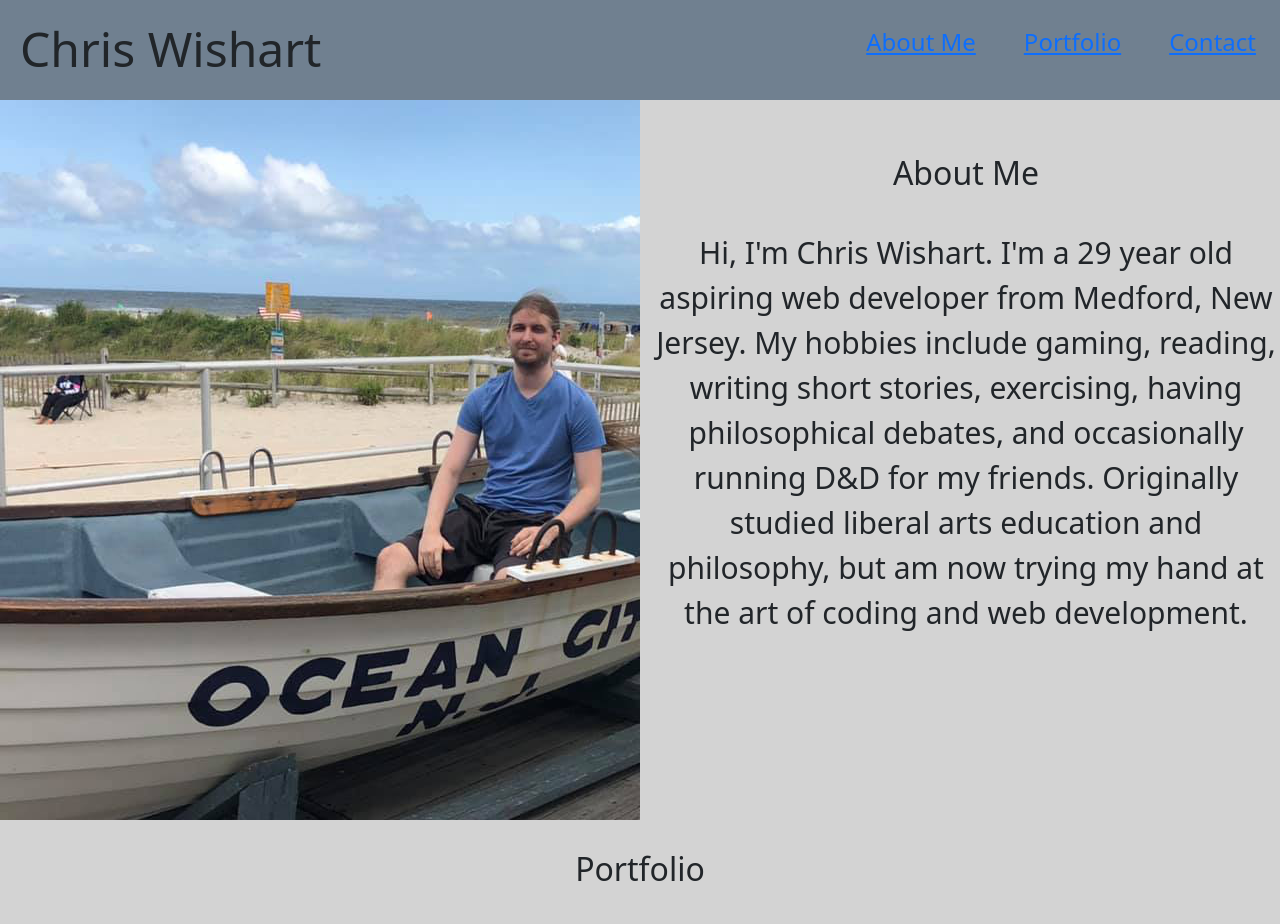
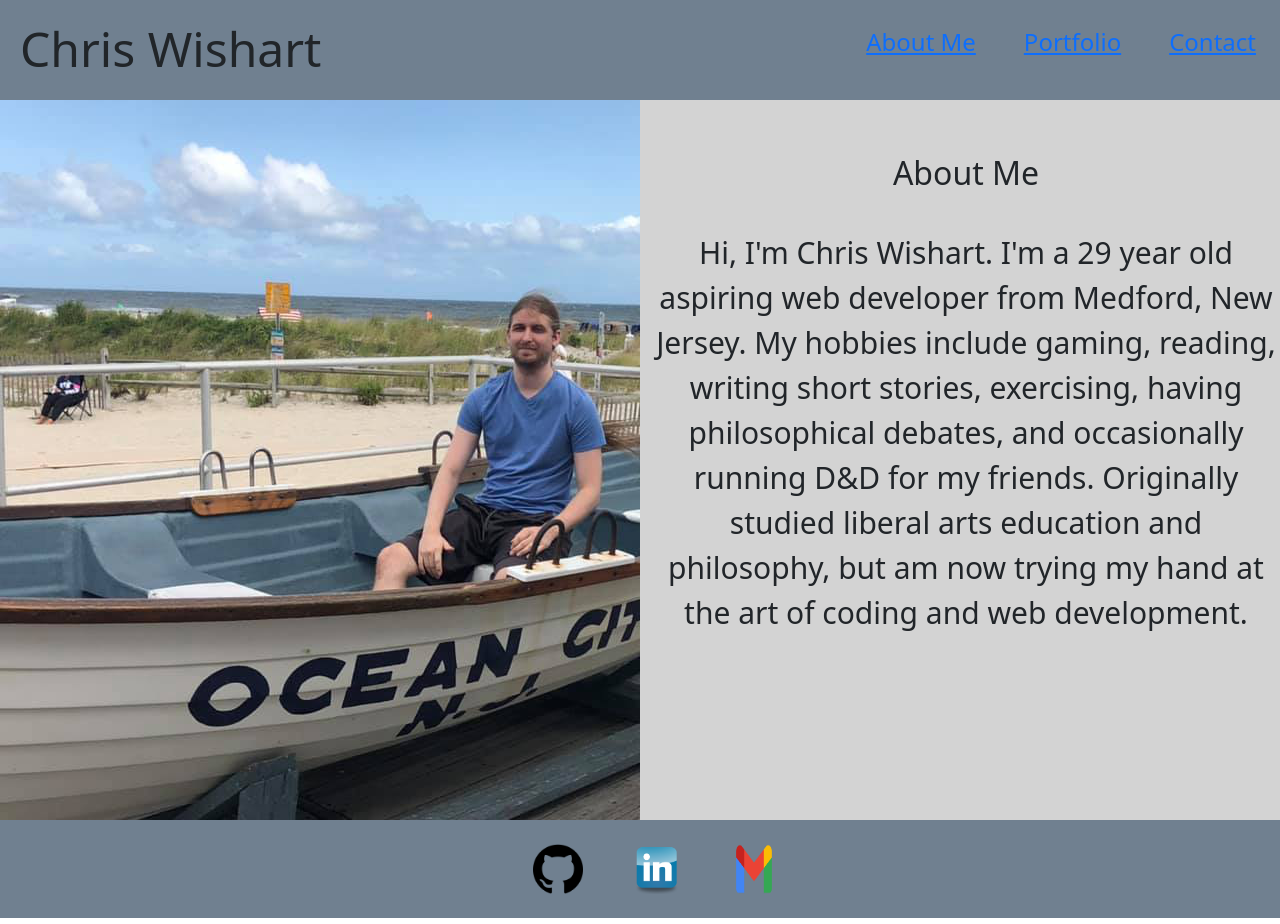
Before and after one commit to Cwishart203/React-Portfolio, a React (Create React App) app: page / in a window 1280 px wide. Shown: the top 924 px of the page. Built offline with nearby package versions, Linux system fonts and the light colour scheme; grey boxes are pictures that could not be loaded.

Commit message:
Routes and links working properly

```diff
--- a/src/App.js
+++ b/src/App.js
@@ -1,5 +1,6 @@
 import './App.css';
-import { BrowserRouter as Router, Route, Switch } from "react-router-dom";
+import React from "react";
+import { BrowserRouter as Router, Routes, Route } from "react-router-dom";
 import { default as Navbar } from "./component/navbar/navbar"
 import { default as AboutMe } from "./pages/AboutMe"
 import { default as Portfolio } from "./pages/Portfolio"
@@ -10,9 +11,11 @@ function App() {
   return (
     <Router>
       < Navbar />
-      < AboutMe />
-      < Portfolio />
-      < ContactMe />
+        <Routes>
+          <Route path="/" element={<AboutMe />} />
+          <Route path="/Portfolio" element={<Portfolio />} />
+          <Route path="/Contact" element={<ContactMe />} />
+        </Routes>
       < Footer />
     </Router>
   );
```
